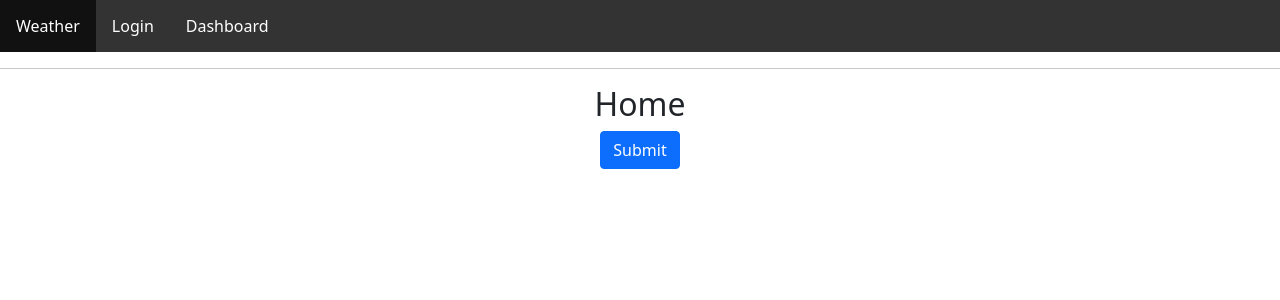
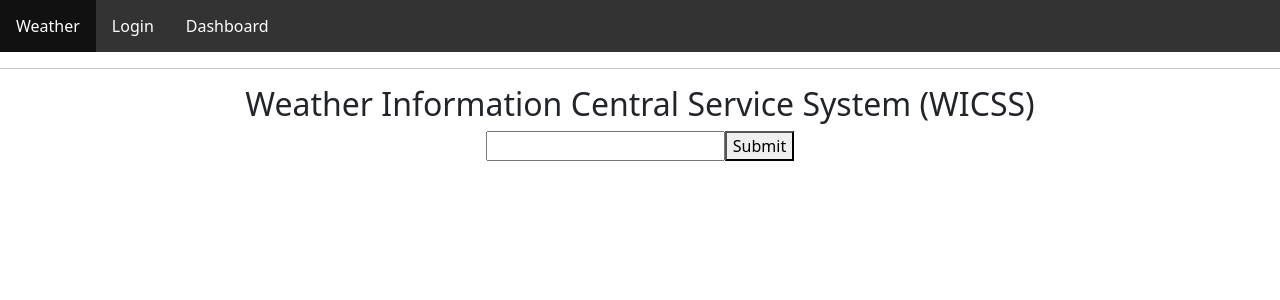
Before and after one commit to Kvark96/CA2-front-G7, a React (Create React App) app in the folder ca2/: page / in a window 1280 px wide. Shown: the top 300 px of the page. Built offline with nearby package versions, Linux system fonts and the light colour scheme.

Commit message:
Started work on Weather Service

```diff
--- a/ca2/src/ApiFacade.js
+++ b/ca2/src/ApiFacade.js
@@ -1,4 +1,6 @@
-import URL from './settings';
+import {
+    URL
+} from './settings';
 
 function handleHttpErrors(res) {
     if (!res.ok) {
--- a/ca2/src/App.js
+++ b/ca2/src/App.js
@@ -1,5 +1,3 @@
-
-import logo from './logo.svg';
 import './App.css';
 import Button from 'react-bootstrap/Button';
 import 'bootstrap/dist/css/bootstrap.min.css';
@@ -17,6 +15,7 @@ import {
   Route,
   NavLink
 } from "react-router-dom";
+import { URL, WEATHER_URL } from './settings';
 
 function LoginPrompt() {
   const [loggedIn, setLoggedIn] = useState(false)
@@ -63,10 +62,10 @@ export default function BasicExample() {
           <Route exact path="/">
             <Home />
           </Route>
-          <Route path="/about">
+          <Route path="/login">
             <Login />
           </Route>
-          <Route path="/dashboard">
+          <Route path="/whatisthiseven">
             <Dashboard />
           </Route>
         </Switch>
@@ -88,10 +87,10 @@ function Header(){
           <NavLink exact activeClassName="selected" to="/">Weather</NavLink>
           </li>
           <li>
-            <NavLink exact activeClassName="selected" to="/about">Login</NavLink>
+            <NavLink exact activeClassName="selected" to="/login">Login</NavLink>
           </li>
           <li>
-            <NavLink exact activeClassName="selected" to="/dashboard">Dashboard</NavLink>
+            <NavLink exact activeClassName="selected" to="/whatisthiseven">Dashboard</NavLink>
           </li>
         </ul>
     </div>
@@ -101,16 +100,17 @@ function Header(){
 function Home() {
   return (
     <div className="col-md-12 text-center">
-      <h2>Home</h2>
-      <Button variant="primary" >Submit</Button>
+      <h2>Weather Information Central Service System (WICSS)</h2>
+      <form action={WEATHER_URL} method="POST">
+        <input type="text" name="city"/>
+        <button onClick="submit">Submit</button>
+      </form>
     </div>
   );
 }
 
 function Login() {
   return (
-
-
     <form action="{URL}">
     <div class="form-group w-25">
       <LoginPrompt/>
--- a/ca2/src/Settings.js
+++ b/ca2/src/Settings.js
@@ -1,2 +1,5 @@
 const URL="http://localhost:8080/CA2_war_exploded"
-export default URL;
+
+const WEATHER_URL="http://localhost:8080/CA2_war_exploded/api/weather"
+
+export { URL, WEATHER_URL};
```
